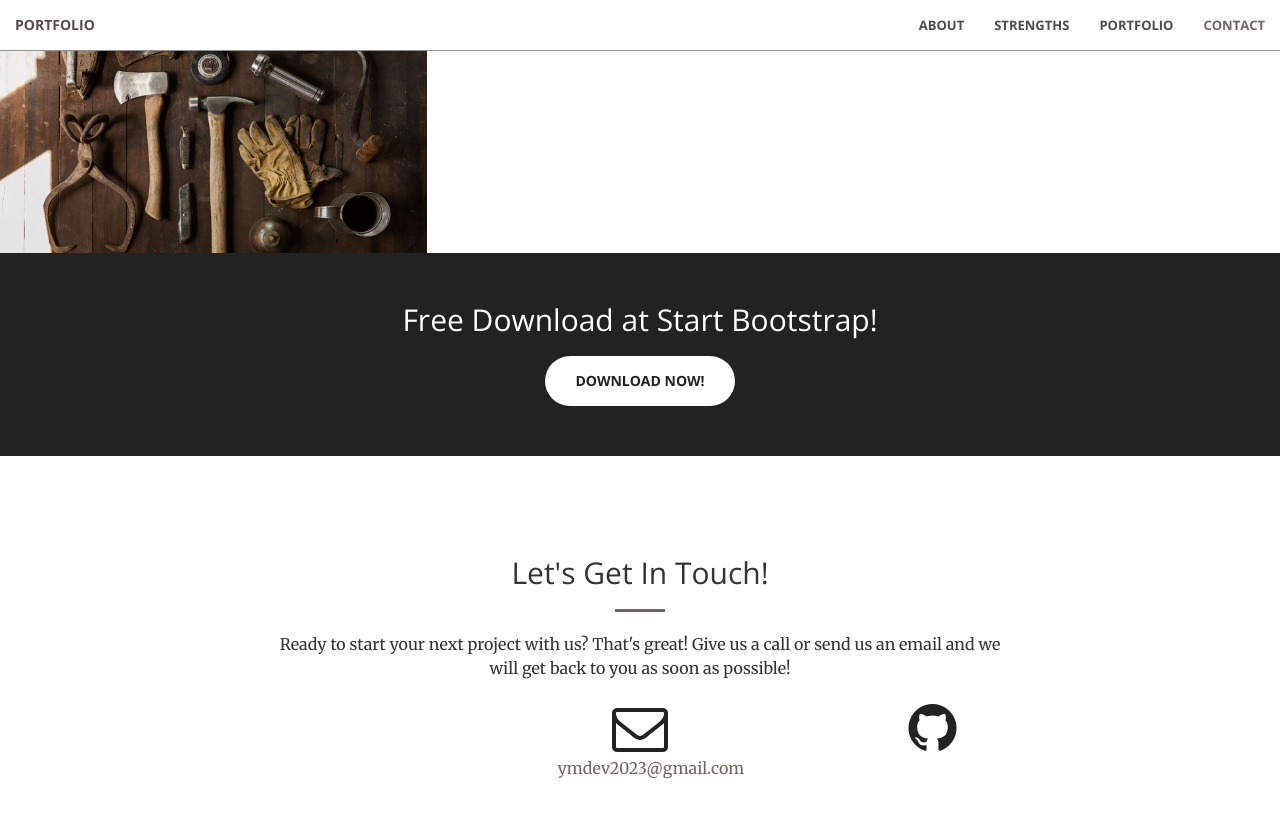
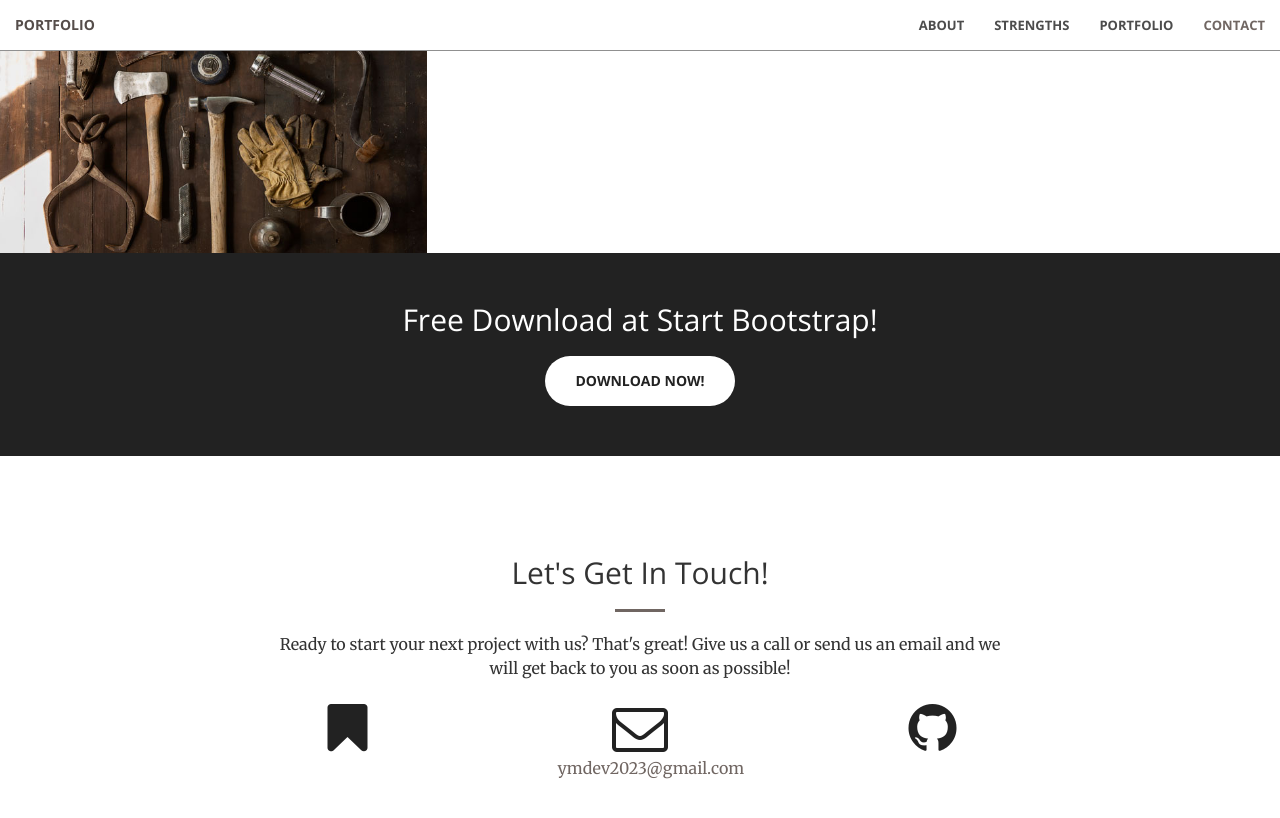
Before and after one commit to ymdev2023/ymdev2023.github.io, a Jekyll site: the page built from index.html, in a window 1280 px wide and 900 px high, scrolled down 2213 px. Shown: the top 818 px of the window. Built offline with Jekyll 4.4.1, drawn with Linux system fonts in a browser that asks for light colours.

Commit message:
Update contact.html

```diff
--- a/_includes/contact.html
+++ b/_includes/contact.html
@@ -8,7 +8,7 @@
             </div>
         <div class="col-lg-2 col-lg-offset-2 text-center">
             <a href="https://twitter.com/{{ site.twitter_username }}">
-            <i class="fa fa-n fa-3x wow bounceIn" data-wow-delay=".1s"></i>
+            <i class="fa fa-bookmark fa-3x wow bounceIn" data-wow-delay=".1s"></i>
                 <p>{{ site.twitter_username }}</p>
             </a>
         </div>
```
